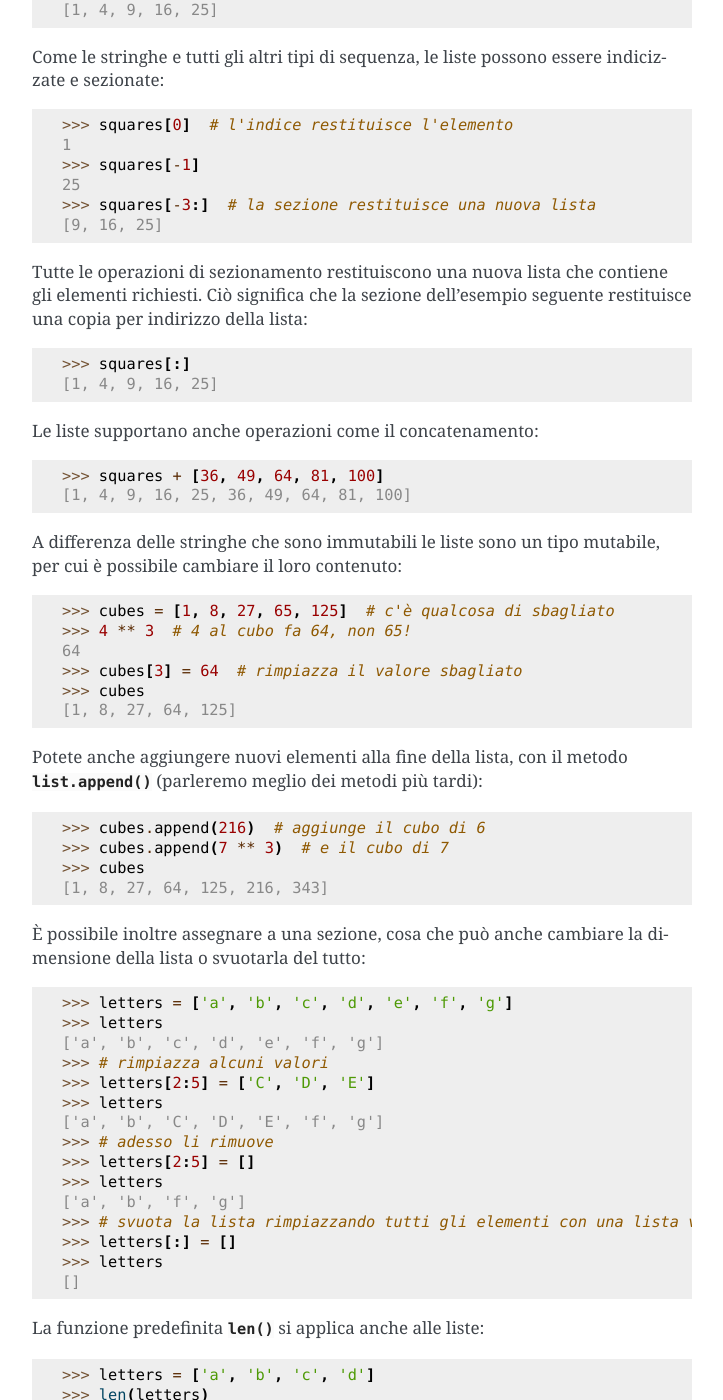
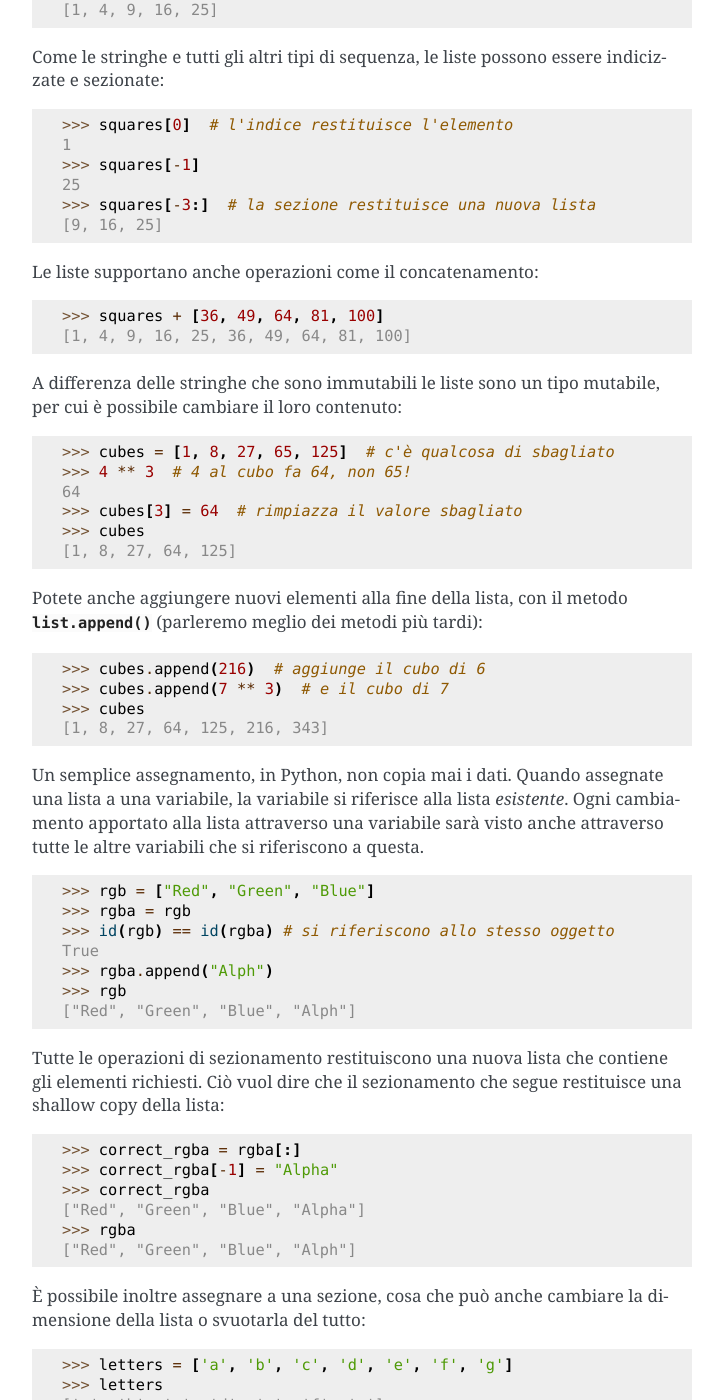
Before and after one commit to ricpol/pytutorial-it, a Sphinx documentation site: the page built from tutorial/source/introduction.rst, in a window 1280 px wide and 1400 px high, scrolled down 8261 px. Shown: the whole window, without its empty margins (388-1111 px from the left). Built offline with Sphinx 7.4.7, drawn with Linux system fonts in a browser that asks for light colours.

Commit message:
sync up to commit 830fbe9

```diff
--- a/tutorial/source/appetite.rst
+++ b/tutorial/source/appetite.rst
@@ -8,7 +8,7 @@
 
     Questa è la traduzione della **versione "stabile" del Tutorial**,
     corrispondente a Python 3.11, ed è aggiornata al
-    `1 febbraio 2024 <https://github.com/python/cpython/commits/main/Doc/tutorial>`_.
+    `11 marzo 2024 <https://github.com/python/cpython/commits/main/Doc/tutorial>`_.
 
     La repository GitHub di questo progetto
     `si trova qui <https://github.com/ricpol/pytutorial-it>`_:
--- a/tutorial/source/introduction.rst
+++ b/tutorial/source/introduction.rst
@@ -411,13 +411,6 @@ liste possono essere indicizzate e sezionate::
    >>> squares[-3:]  # la sezione restituisce una nuova lista
    [9, 16, 25]
 
-Tutte le operazioni di sezionamento restituiscono una nuova lista che contiene
-gli elementi richiesti. Ciò significa che la sezione dell'esempio seguente
-restituisce una :ref:`copia per indirizzo<shallow_vs_deep_copy>` della lista::
-
-   >>> squares[:]
-   [1, 4, 9, 16, 25]
-
 Le liste supportano anche operazioni come il concatenamento::
 
    >>> squares + [36, 49, 64, 81, 100]
@@ -441,6 +434,30 @@ Potete anche aggiungere nuovi elementi alla fine della lista, con il metodo
    >>> cubes.append(7 ** 3)  # e il cubo di 7
    >>> cubes
    [1, 8, 27, 64, 125, 216, 343]
+
+Un semplice assegnamento, in Python, non copia mai i dati. Quando assegnate
+una lista a una variabile, la variabile si riferisce alla lista *esistente*.
+Ogni cambiamento apportato alla lista attraverso una variabile sarà visto
+anche attraverso tutte le altre variabili che si riferiscono a questa. ::
+
+   >>> rgb = ["Red", "Green", "Blue"]
+   >>> rgba = rgb
+   >>> id(rgb) == id(rgba) # si riferiscono allo stesso oggetto
+   True
+   >>> rgba.append("Alph")
+   >>> rgb
+   ["Red", "Green", "Blue", "Alph"]
+
+Tutte le operazioni di sezionamento restituiscono una nuova lista che contiene
+gli elementi richiesti. Ciò vuol dire che il sezionamento che segue restituisce
+una :ref:`shallow copy <shallow_vs_deep_copy>` della lista::
+
+   >>> correct_rgba = rgba[:]
+   >>> correct_rgba[-1] = "Alpha"
+   >>> correct_rgba
+   ["Red", "Green", "Blue", "Alpha"]
+   >>> rgba
+   ["Red", "Green", "Blue", "Alph"]
 
 È possibile inoltre assegnare a una sezione, cosa che può anche cambiare la
 dimensione della lista o svuotarla del tutto::
```
Also changed, not shown: tutorial/source/errors.rst (+4 -4 lines).
